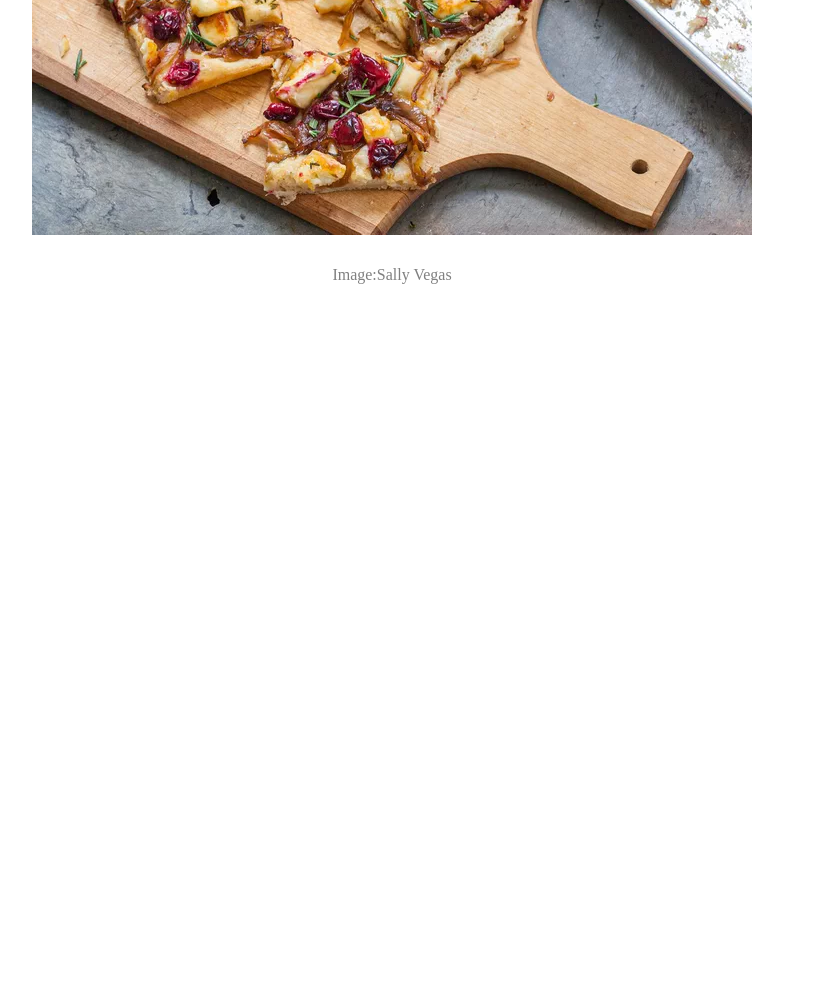
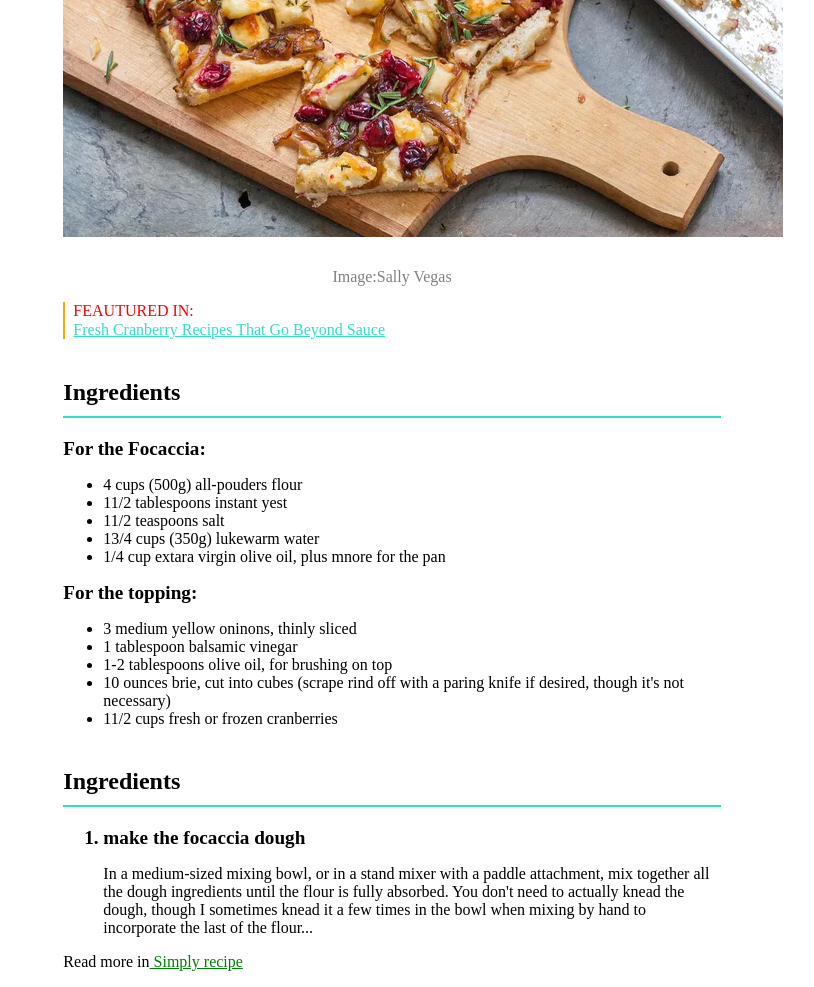
Before and after one commit to jurgenvrapi97/U1-W1-D3-PRATICA, a plain HTML site: page index.html in a window 1280 px wide. Shown: the part 627-1614 px from the top of the page, without its empty margins (248-1062 px from the left). Before the commit the page ends 927 px from the top, so only its background shows below. Drawn offline with Linux system fonts and the light colour scheme.

Commit message:
progetto finito

```diff
--- a/index.html
+++ b/index.html
@@ -10,18 +10,63 @@
     <header>
       <img src="./assets/logo.png" alt="LOGO" />
 
-      <p id="intes">Part of A SIMPLY FABULOUS THANKSGIVING</p>
+      <p id="intes">A SIMPLY FABULOUS THANKSGIVING</p>
     </header>
     <main>
       <h1>Focaccia whit Caramelized Onions</h1>
       <h1>Cranberries, and Brie</h1>
-      <p>
+      <p id="desc">
         wow your taste buds this festive focaccia appertizer topped whit
         caramelized onions, tart cramberries, and creamy brie.it whill vecome
         your new fovorite holiday starter
       </p>
-      <img src="./assets/focaccia.png" alt="img-princ" />
+      <div>
+        <img src="./assets/focaccia.png" alt="img-princ" id="pizza" />
+      </div>
       <p id="pieimg">Image:Sally Vegas</p>
+      <div id="style-1">
+        <p id="featured">FEAUTURED IN:</p>
+        <p id="fresh">Fresh Cranberry Recipes That Go Beyond Sauce</p>
+      </div>
+
+      <h2 class="intest">Ingredients</h2>
+      <div>
+        <label class="lab" for="">For the Focaccia:</label>
+        <ul>
+          <li>4 cups (500g) all-pouders flour</li>
+          <li>11/2 tablespoons instant yest</li>
+          <li>11/2 teaspoons salt</li>
+          <li>13/4 cups (350g) lukewarm water</li>
+          <li>1/4 cup extara virgin olive oil, plus mnore for the pan</li>
+        </ul>
+      </div>
+      <div>
+        <label class="lab" for="">For the topping:</label>
+        <ul>
+          <li>3 medium yellow oninons, thinly sliced</li>
+          <li>1 tablespoon balsamic vinegar</li>
+          <li>1-2 tablespoons olive oil, for brushing on top</li>
+          <li>
+            10 ounces brie, cut into cubes (scrape rind off with a paring knife
+            if desired, though it's not necessary)
+          </li>
+          <li>11/2 cups fresh or frozen cranberries</li>
+        </ul>
+      </div>
+      <h2 class="intest">Ingredients</h2>
+      <div>
+        <ol>
+          <li id="list">make the focaccia dough</li>
+          <p>
+            In a medium-sized mixing bowl, or in a stand mixer with a paddle
+            attachment, mix together all the dough ingredients until the flour
+            is fully absorbed. You don't need to actually knead the dough,
+            though I sometimes knead it a few times in the bowl when mixing by
+            hand to incorporate the last of the flour...
+          </p>
+        </ol>
+      </div>
+      <p id="foot">Read more in</p>
     </main>
   </body>
 </html>
--- a/style.css
+++ b/style.css
@@ -6,8 +6,8 @@
     }
 
  main {
-
-        width: 70%;
+        align-items: center;
+        width: 52%;
         margin-left: auto;
         margin-right: auto;
     }
@@ -21,14 +21,23 @@ img {
 }
 
 #intes {
-        border-top-color: 5px solid orange;
-        max-width: 100;
+    color: green;
+        font-weight: 900;
+        border-top: 2px solid orange;
         height: max-content;
         background-color: blanchedalmond;
         text-align: center;
         padding-bottom: 25px;
-        font-style: bold;
 
+}
+
+#intes::before {content: "part of ";
+    font-weight: lighter;
+    border-top: 2px solid orange;
+    height: max-content;
+    background-color: blanchedalmond;
+    text-align: center;
+    padding-bottom: 25px;
 }
 
 h1 {
@@ -37,9 +46,8 @@ h1 {
 
 }
 
-p {
+#desc {
 
-    text-align: center;
     font-size: 1rem;
 }
 
@@ -48,3 +56,52 @@ p {
     text-align: center;
     color: gray;
 }
+
+#featured {
+margin-bottom: 1px;
+color: red;
+
+}
+
+#fresh {
+    text-decoration: underline;
+    margin-top: 1px;
+    color: rgb(46, 224, 201);
+}
+
+#style-1 {
+
+    border-left: 2px solid orange;
+    padding-left: 8px;
+}
+
+#pizza {
+
+    display: block;
+    margin-left: 0;
+    margin-right: 0;
+}
+
+.intest {
+    padding-bottom: 10px;
+    padding-top: 20px;
+    border-bottom: 2px solid rgb(46, 224, 201);
+}
+
+.lab {
+    font-size: 1.2rem;
+    font-weight: bold;
+}
+
+#list{
+
+    font-size: 1.2rem;
+    font-weight: bold;
+}
+
+#foot::after { content: " Simply recipe";
+    color: green;
+    text-decoration: underline;
+
+
+}
```
